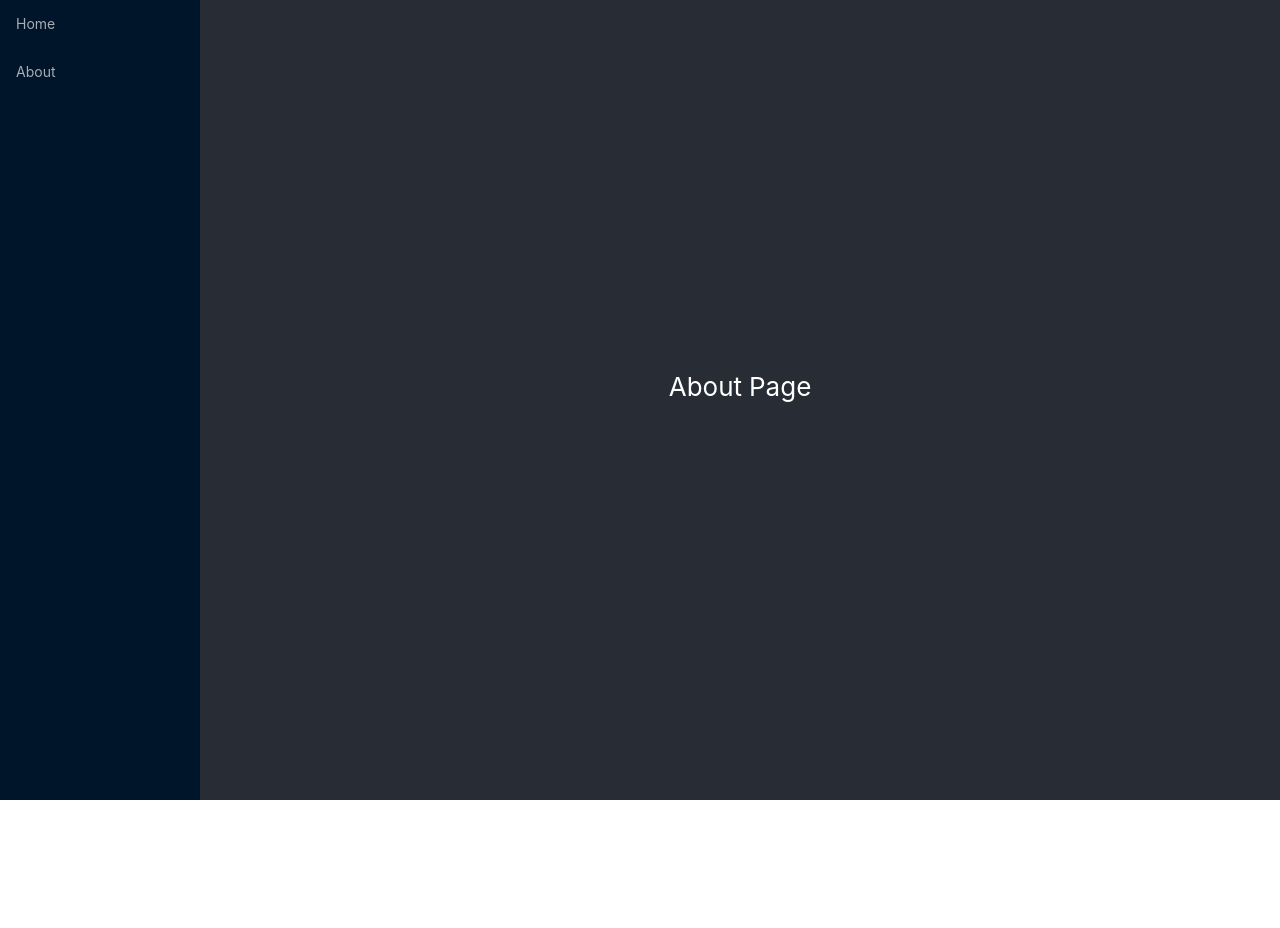
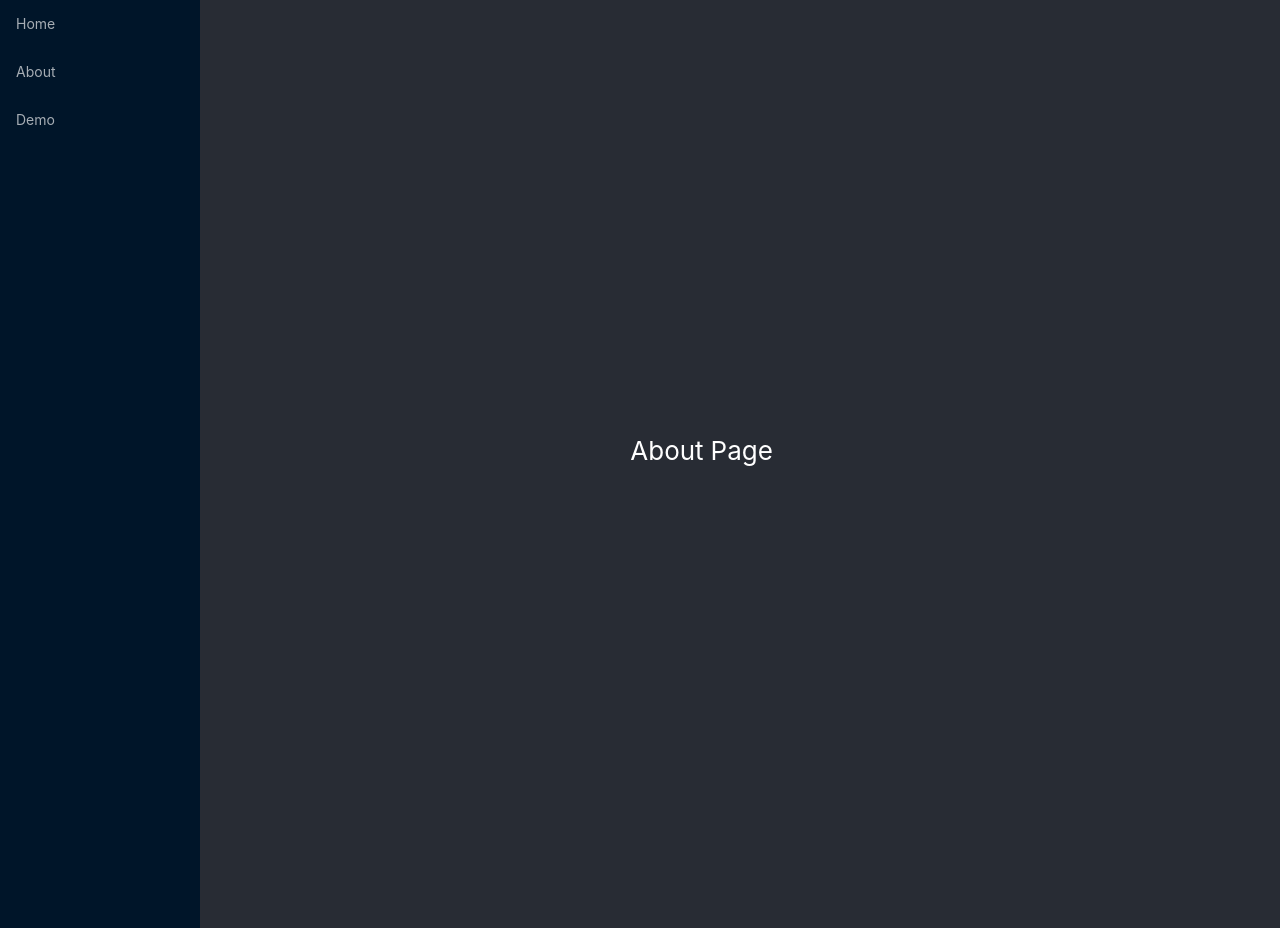
Before and after one commit to pei-miyapei/laravel-react-spa, a React (Vite) app in the folder client/: page /about in a window 1280 px wide. Before the commit the page ends 800 px from the top, so only its background shows below. Built offline with nearby package versions, Linux system fonts and the light colour scheme.

Commit message:
demoページ仮作成、表示調整

```diff
--- a/client/package.json
+++ b/client/package.json
@@ -7,6 +7,7 @@
     "preview": "vite preview"
   },
   "dependencies": {
+    "@ant-design/icons": "^4.7.0",
     "antd": "^4.18.5",
     "react": "^17.0.2",
     "react-dom": "^17.0.2",
--- a/client/src/App.css
+++ b/client/src/App.css
@@ -1,18 +1,24 @@
 #root .ant-layout,
-#root .ant-layout-content {
+#root .ant-layout-content,
+.App {
   min-height: 100vh;
 }
-#root .ant-layout-content {
+#root .ant-layout-content,
+.App {
   background-color: hsl(220, 13%, 18%);
+  color: white;
+  padding: 8vh 6vw 8vh 3vw;
+}
+#root label {
+  color: white;
+}
+.App {
   text-align: center;
   display: flex;
   flex-direction: column;
   align-items: center;
   justify-content: center;
   font-size: calc(10px + 2vmin);
-  color: white;
-}
-.App {
 }
 
 .App-logo {
--- a/client/src/routes/Router.tsx
+++ b/client/src/routes/Router.tsx
@@ -1,5 +1,6 @@
 import { BrowserRouter, Route, Routes } from 'react-router-dom';
 import { About } from '../views/About';
+import { DemosRoutes } from '../views/demos/DemosRoutes';
 import { Home } from '../views/Home';
 import { MasterPage } from '../views/MasterPage';
 import { NotFound } from '../views/NotFound';
@@ -11,8 +12,9 @@ export const Router = () => {
         <Route path='/' element={<MasterPage />}>
           <Route path='/' element={<Home />} />
           <Route path='/about' element={<About />} />
-          <Route path='*' element={<NotFound />} />
+          {DemosRoutes}
         </Route>
+        <Route path='*' element={<NotFound />} />
       </Routes>
     </BrowserRouter>
   );
--- a/client/src/views/MasterPage.tsx
+++ b/client/src/views/MasterPage.tsx
@@ -14,6 +14,9 @@ export const MasterPage = () => {
           <Menu.Item key='2'>
             <Link to='/about'>About</Link>
           </Menu.Item>
+          <Menu.Item key='3'>
+            <Link to='/demos/demo'>Demo</Link>
+          </Menu.Item>
         </Menu>
       </Sider>
       <Layout>
--- a/client/src/views/NotFound.tsx
+++ b/client/src/views/NotFound.tsx
@@ -1,7 +1,5 @@
 export const NotFound = () => (
   <div className='App'>
-    <header className='App-header'>
-      <p>Not Found</p>
-    </header>
+    <p>Not Found</p>
   </div>
 );
--- /dev/null
+++ b/client/src/views/demos/DemosRoutes.tsx
@@ -0,0 +1,8 @@
+import { Route } from 'react-router-dom';
+import { DemoEdit } from './demo/DemoEdit';
+
+export const DemosRoutes = (
+  <>
+    <Route path='/demos/demo' element={<DemoEdit />} />
+  </>
+);
--- /dev/null
+++ b/client/src/views/demos/demo/DemoEdit.tsx
@@ -0,0 +1,21 @@
+import { FormOutlined } from '@ant-design/icons';
+import { Button, Form, Input } from 'antd';
+
+export const DemoEdit = () => {
+  return (
+    <Form labelCol={{ span: 2 }} wrapperCol={{ span: 22 }}>
+      <Form.Item
+        label='名称'
+        rules={[{ required: true, message: '必須項目です' }]}
+      >
+        <Input />
+      </Form.Item>
+      <Form.Item wrapperCol={{ offset: 2, span: 22 }}>
+        <Button type='primary'>
+          <FormOutlined />
+          保存
+        </Button>
+      </Form.Item>
+    </Form>
+  );
+};
--- a/client/tsconfig.json
+++ b/client/tsconfig.json
@@ -16,5 +16,5 @@
     "noEmit": true,
     "jsx": "react-jsx"
   },
-  "include": ["./src"]
+  "include": ["./src", "node_modules/**/*.d.ts"]
 }
```
